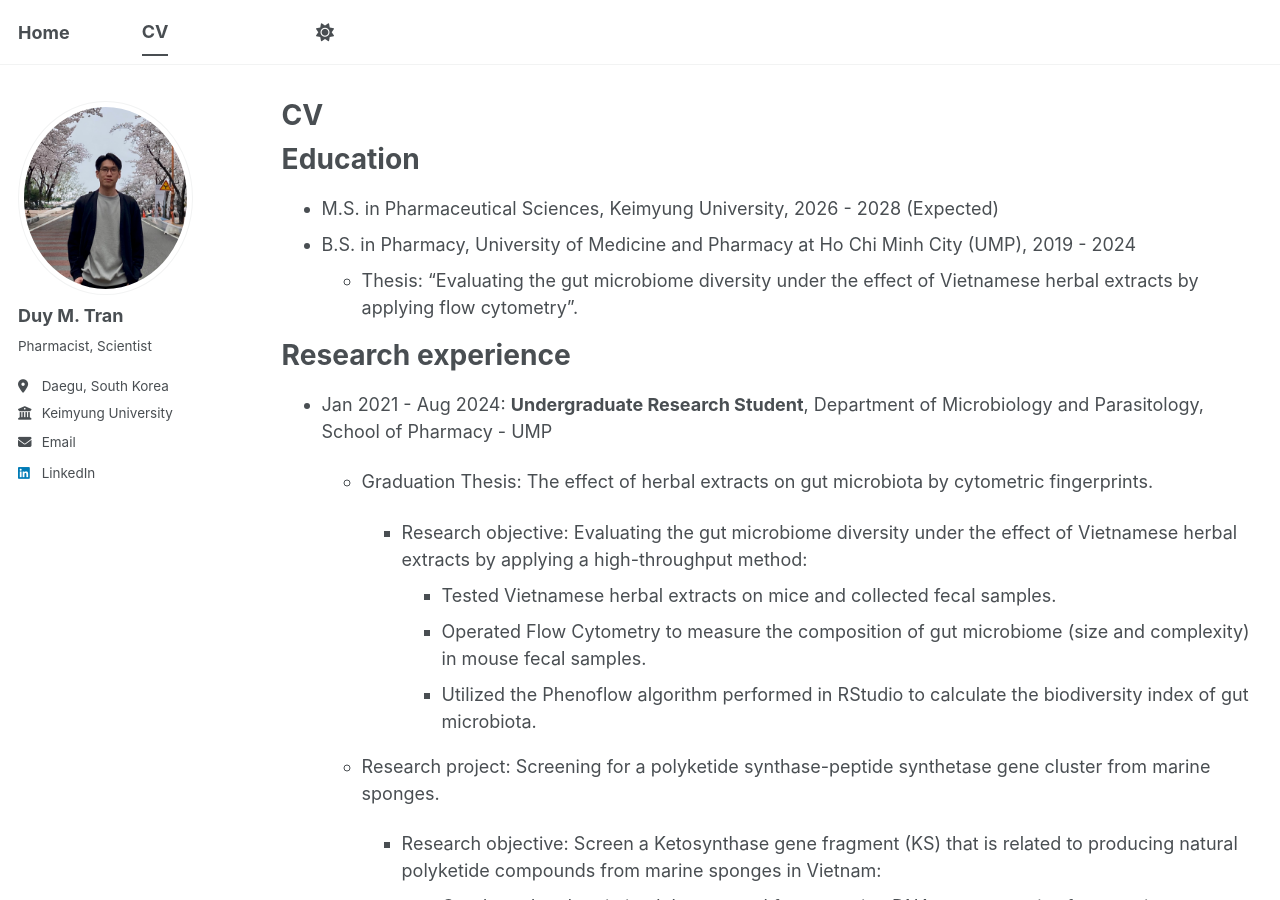
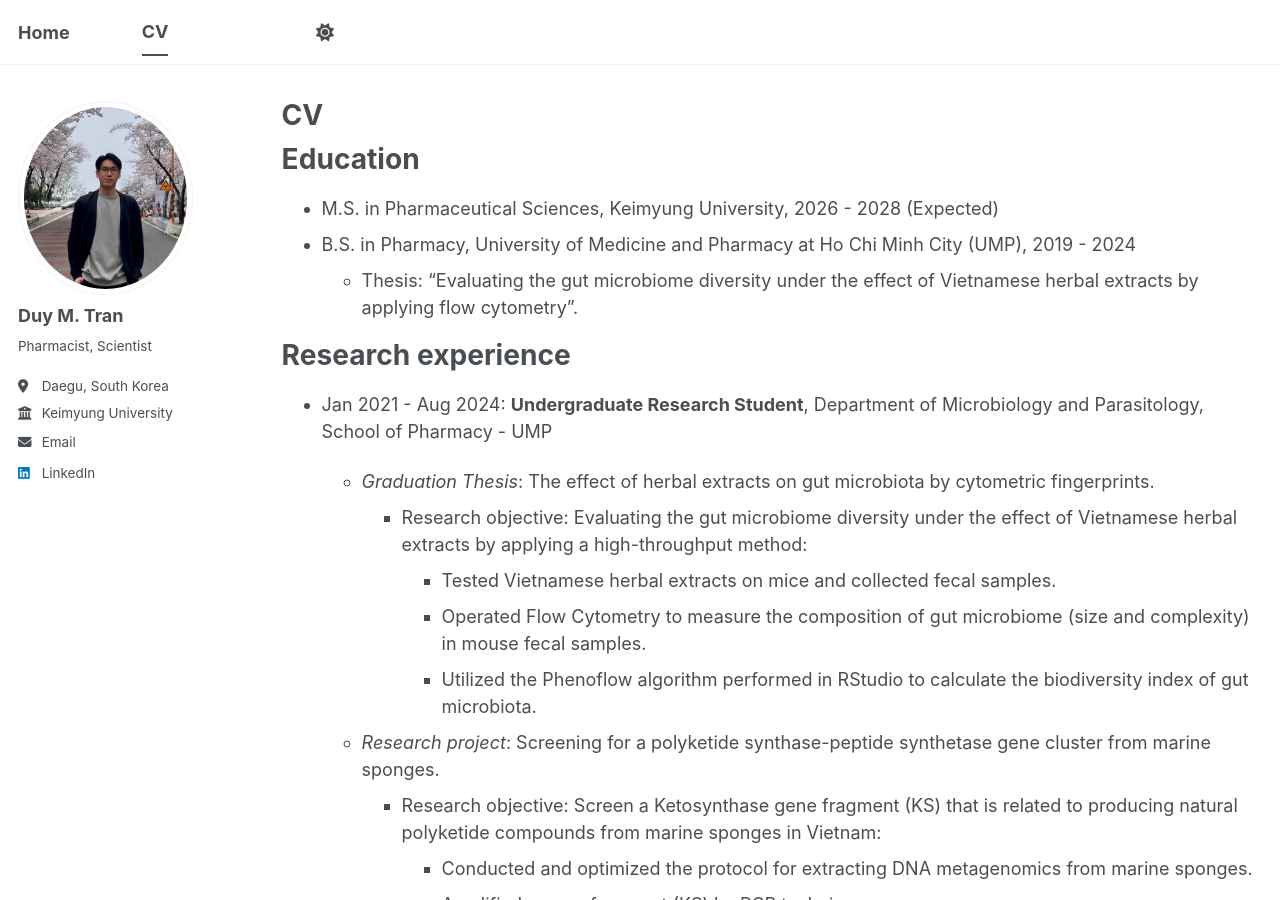
Before and after one commit to tranminhduy-git/tmduy.github.io, a Jekyll site: the page built from _pages/cv.md, in a window 1280 px wide and 900 px high. Built offline with Jekyll 4.4.1, drawn with Linux system fonts in a browser that asks for light colours; a script bundle is joined from its source files by our own code; library files that are not in the unit come from our copies.

Commit message:
Update cv.md

```diff
--- a/_pages/cv.md
+++ b/_pages/cv.md
@@ -19,8 +19,7 @@ Education
 ======
 * Jan 2021 - Aug 2024: __Undergraduate Research Student__, Department of Microbiology and Parasitology, School of Pharmacy - UMP
 
-  * Graduation Thesis: The effect of herbal extracts on gut microbiota by cytometric fingerprints.
-
+  * _Graduation Thesis_: The effect of herbal extracts on gut microbiota by cytometric fingerprints.
     * Research objective: Evaluating the gut microbiome diversity under the effect of Vietnamese herbal extracts by
 applying a high-throughput method:
       * Tested Vietnamese herbal extracts on mice and collected fecal samples.
@@ -28,8 +27,7 @@ applying a high-throughput method:
 fecal samples.
       * Utilized the Phenoflow algorithm performed in RStudio to calculate the biodiversity index of gut microbiota.
 
-   * Research project: Screening for a polyketide synthase-peptide synthetase gene cluster from marine sponges.
-
+   * _Research project_: Screening for a polyketide synthase-peptide synthetase gene cluster from marine sponges.
      * Research objective: Screen a Ketosynthase gene fragment (KS) that is related to producing natural polyketide
 compounds from marine sponges in Vietnam:
        * Conducted and optimized the protocol for extracting DNA metagenomics from marine sponges.
```
